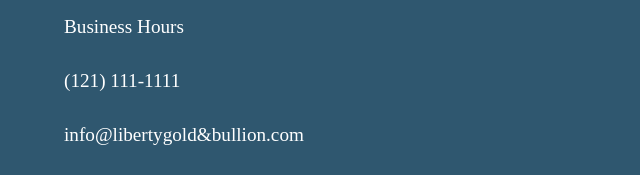
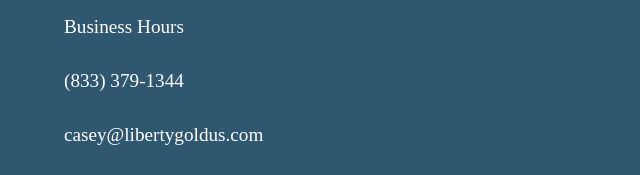
Before and after one commit to rudy35hernandez/Liberty-Gold, a website: page public/contact.html in a window 1280 px wide. Shown: the part 768-943 px from the top of the page, 0-640 px from the left. Drawn offline with Linux system fonts and the light colour scheme.

Commit message:
fixed errors in contact page

```diff
--- a/public/contact.html
+++ b/public/contact.html
@@ -34,10 +34,10 @@
                     Business Hours
                 </p>
                 <p>
-                    (121) 111-1111
+                    (833) 379-1344
                 </p>
                 <p>
-                    info@libertygold&bullion.com
+                    casey@libertygoldus.com
                 </p>
                 <p>
                     1111 Wall Street, New York, NY 11111
```
